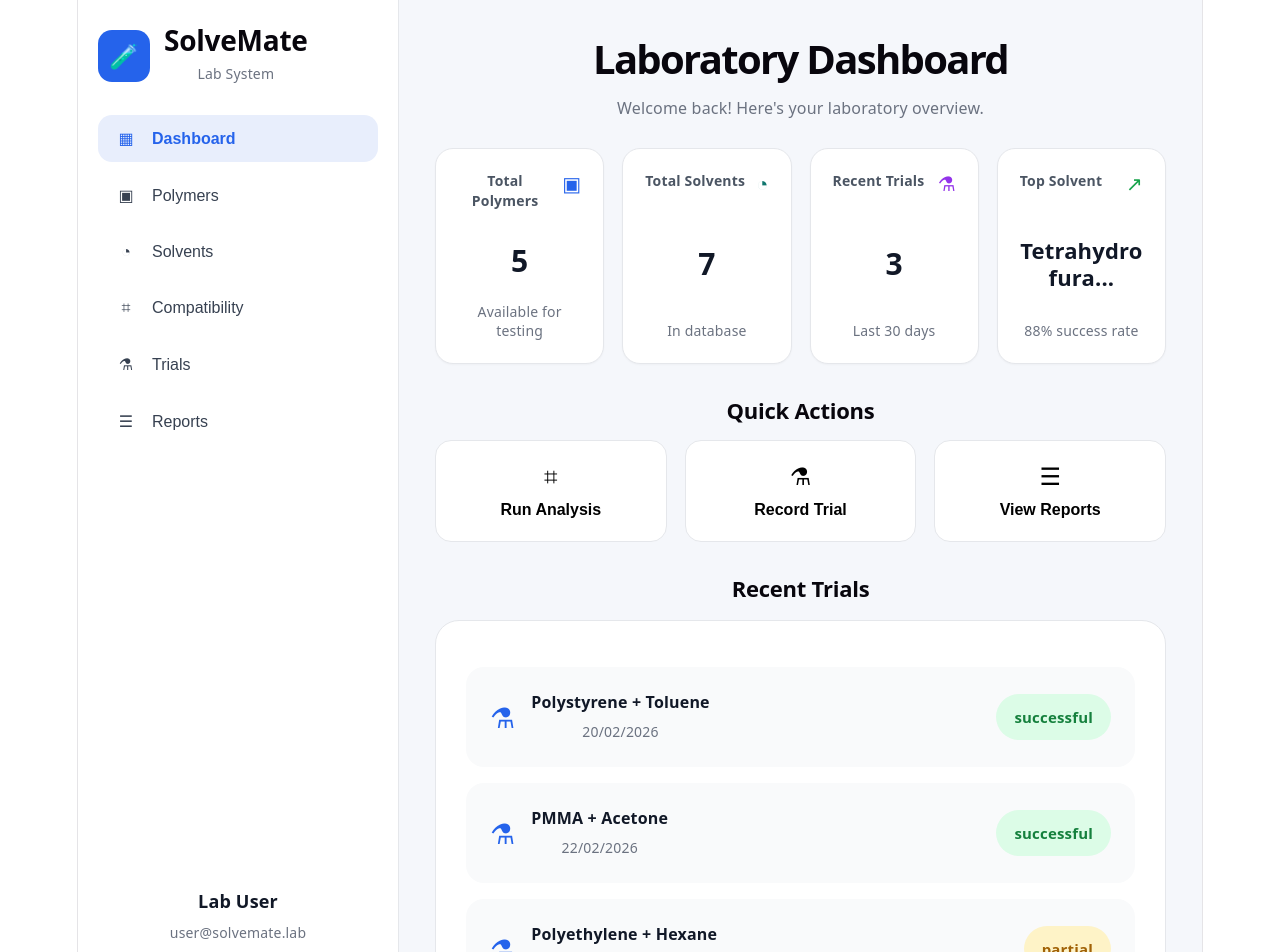
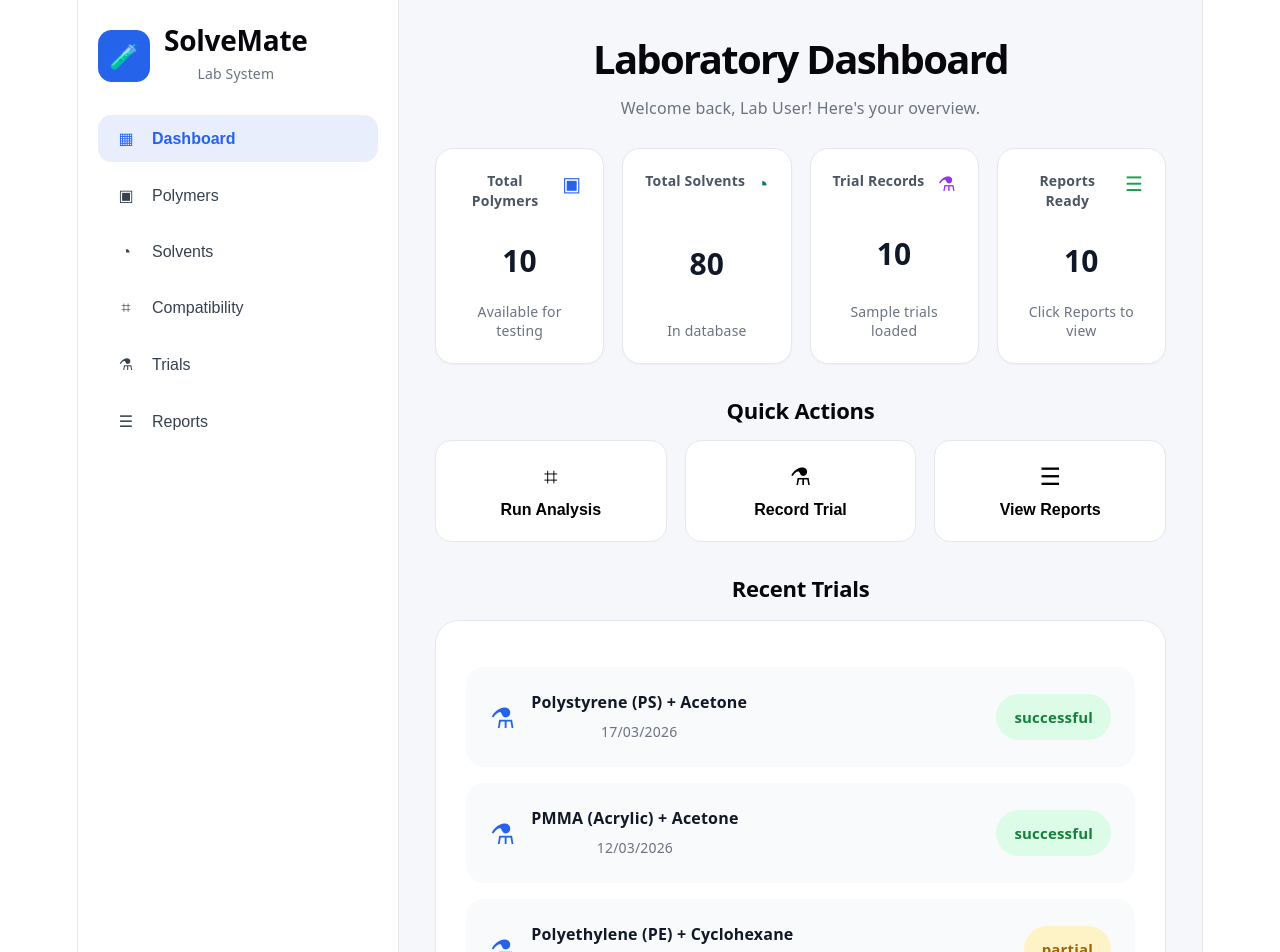
Before and after one commit to Department-of-IT-FMSC-USJ/oop-project-final-solvemate, a React (Vite) app in the folder Frontend/: page /user in a window 1280 px wide. Shown: the top 952 px of the page. Built offline with nearby package versions, Linux system fonts and the light colour scheme.

Commit message:
User Module changes

```diff
--- a/Frontend/src/pages/Login.tsx
+++ b/Frontend/src/pages/Login.tsx
@@ -5,38 +5,23 @@ import "../styles/auth.css";
 
 export default function Login() {
   const navigate = useNavigate();
-
-  const [email, setEmail] = useState("");
+  const [email, setEmail]       = useState("");
   const [password, setPassword] = useState("");
-
-  const [error, setError] = useState("");
-  const [loading, setLoading] = useState(false);
+  const [error, setError]       = useState("");
+  const [loading, setLoading]   = useState(false);
 
   const handleLogin = async () => {
     setError("");
-
-    if (!email || !password) {
-      setError("Please enter email and password");
-      return;
-    }
-
+    if (!email || !password) { setError("Please enter email and password"); return; }
     try {
       setLoading(true);
-
-      const result = await loginUser({ email, password });
-
+      const result = await loginUser({ email, password }) as { role: string; fullName: string };
       localStorage.setItem("user", JSON.stringify(result));
-
-      if (result.role === "ADMIN") {
-        navigate("/admin");
-      } else {
-        navigate("/user");
-      }
-    } catch (err: any) {
-      setError(err.message);
-    } finally {
-      setLoading(false);
-    }
+      if (result.role === "ADMIN") navigate("/admin");
+      else navigate("/user");
+    } catch (err: unknown) {
+      setError(err instanceof Error ? err.message : "Login failed");
+    } finally { setLoading(false); }
   };
 
   return (
@@ -44,30 +29,11 @@ export default function Login() {
         <div className="auth-card">
           <h1>Login</h1>
           <p>Welcome back to SolveMate</p>
-
           {error && <p className="error-text">{error}</p>}
-
-          <input
-              type="email"
-              placeholder="Email"
-              value={email}
-              onChange={(e) => setEmail(e.target.value)}
-          />
-
-          <input
-              type="password"
-              placeholder="Password"
-              value={password}
-              onChange={(e) => setPassword(e.target.value)}
-          />
-
-          <button onClick={handleLogin} disabled={loading}>
-            {loading ? "Logging in..." : "Login"}
-          </button>
-
-          <p>
-            Don&apos;t have an account? <Link to="/register">Register</Link>
-          </p>
+          <input type="email" placeholder="Email" value={email} onChange={e => setEmail(e.target.value)} />
+          <input type="password" placeholder="Password" value={password} onChange={e => setPassword(e.target.value)} />
+          <button onClick={handleLogin} disabled={loading}>{loading ? "Logging in..." : "Login"}</button>
+          <p>Don&apos;t have an account? <Link to="/register">Register</Link></p>
         </div>
       </div>
   );
--- a/Frontend/src/pages/UserDashboard.tsx
+++ b/Frontend/src/pages/UserDashboard.tsx
@@ -1,11 +1,30 @@
+import { useState } from "react";
 import Sidebar from "../components/Sidebar";
 import StatCard from "../components/StatCard";
 import ActionCard from "../components/ActionCard";
 import TrialItem from "../components/TrialItem";
+import PolymersPage from "./PolymersPage";
+import SolventsPage from "./SolventsPage";
+import CompatibilityPage from "./CompatibilityPage";
+import TrialsPage from "./TrialsPage";
+import ReportsPage from "./ReportsPage";
 import "../styles/layout.css";
 
+
 export default function UserDashboard() {
+    const [activePage, setActivePage] = useState("dashboard");
     const user = JSON.parse(localStorage.getItem("user") || "{}");
+
+    const renderPage = () => {
+        switch (activePage) {
+            case "polymers":      return <PolymersPage />;
+            case "solvents":      return <SolventsPage />;
+            case "compatibility": return <CompatibilityPage />;
+            case "trials":        return <TrialsPage />;
+            case "reports":       return <ReportsPage />;
+            default:              return <DashboardHome onNavigate={setActivePage} user={user} />;
+        }
+    };
 
     return (
         <div className="dashboard-layout">
@@ -13,74 +32,47 @@ export default function UserDashboard() {
                 fullName={user.fullName || "Lab User"}
                 email={user.email || "user@solvemate.lab"}
                 role={user.role || "LAB_USER"}
+                activePage={activePage}
+                onNavigate={setActivePage}
             />
-
             <main className="dashboard-main">
-                <div className="dashboard-header">
-                    <h1>Laboratory Dashboard</h1>
-                    <p>Welcome back! Here's your laboratory overview.</p>
-                </div>
-
-                <div className="stats-grid">
-                    <StatCard
-                        title="Total Polymers"
-                        value="5"
-                        subtitle="Available for testing"
-                        icon="▣"
-                        accentClass="blue"
-                    />
-                    <StatCard
-                        title="Total Solvents"
-                        value="7"
-                        subtitle="In database"
-                        icon="◔"
-                        accentClass="teal"
-                    />
-                    <StatCard
-                        title="Recent Trials"
-                        value="3"
-                        subtitle="Last 30 days"
-                        icon="⚗"
-                        accentClass="purple"
-                    />
-                    <StatCard
-                        title="Top Solvent"
-                        value="Tetrahydrofura..."
-                        subtitle="88% success rate"
-                        icon="↗"
-                        accentClass="green"
-                        compactValue={true}
-                    />
-                </div>
-
-                <h2 className="section-title">Quick Actions</h2>
-
-                <div className="actions-grid">
-                    <ActionCard title="Run Analysis" icon="⌗" />
-                    <ActionCard title="Record Trial" icon="⚗" />
-                    <ActionCard title="View Reports" icon="☰" />
-                </div>
-
-                <h2 className="section-title">Recent Trials</h2>
-
-                <div className="trials-panel">
-                    <TrialItem
-                        title="Polystyrene + Toluene"
-                        date="20/02/2026"
-                        status="successful"
-                    />
-                    <TrialItem
-                        title="PMMA + Acetone"
-                        date="22/02/2026"
-                        status="successful"
-                    />
-                    <TrialItem
-                        title="Polyethylene + Hexane"
-                        date="23/02/2026"
-                        status="partial"
-                    />
-                </div>
+                {renderPage()}
             </main>
         </div>
     );
 }
+
+// Dashboard Home
+
+function DashboardHome({ onNavigate, user }: { onNavigate: (p: string) => void; user: any }) {
+    return (
+        <>
+            <div className="dashboard-header">
+                <h1>Laboratory Dashboard</h1>
+                <p>Welcome back, {user.fullName || "Lab User"}! Here's your overview.</p>
+            </div>
+
+            <div className="stats-grid">
+                <StatCard title="Total Polymers" value="10" subtitle="Available for testing"  icon="▣" accentClass="blue" />
+                <StatCard title="Total Solvents" value="80" subtitle="In database"             icon="◔" accentClass="teal" />
+                <StatCard title="Trial Records"  value="10" subtitle="Sample trials loaded"    icon="⚗" accentClass="purple" />
+                <StatCard title="Reports Ready"  value="10" subtitle="Click Reports to view"   icon="☰" accentClass="green" />
+            </div>
+
+            <h2 className="section-title">Quick Actions</h2>
+            <div className="actions-grid">
+                <ActionCard title="Run Analysis"  icon="⌗" onClick={() => onNavigate("compatibility")} />
+                <ActionCard title="Record Trial"  icon="⚗" onClick={() => onNavigate("trials")} />
+                <ActionCard title="View Reports"  icon="☰" onClick={() => onNavigate("reports")} />
+            </div>
+
+            <h2 className="section-title">Recent Trials</h2>
+            <div className="trials-panel">
+                <TrialItem title="Polystyrene (PS) + Acetone"      date="17/03/2026" status="successful" />
+                <TrialItem title="PMMA (Acrylic) + Acetone"        date="12/03/2026" status="successful" />
+                <TrialItem title="Polyethylene (PE) + Cyclohexane" date="10/03/2026" status="partial" />
+                <TrialItem title="PET + Benzaldehyde"              date="25/02/2026" status="failed" />
+            </div>
+        </>
+    );
+}
```
Also changed, not shown: Frontend/src/pages/Register.tsx (+22 -78 lines), 1 other file (tests, documents, lock files or other folders).
